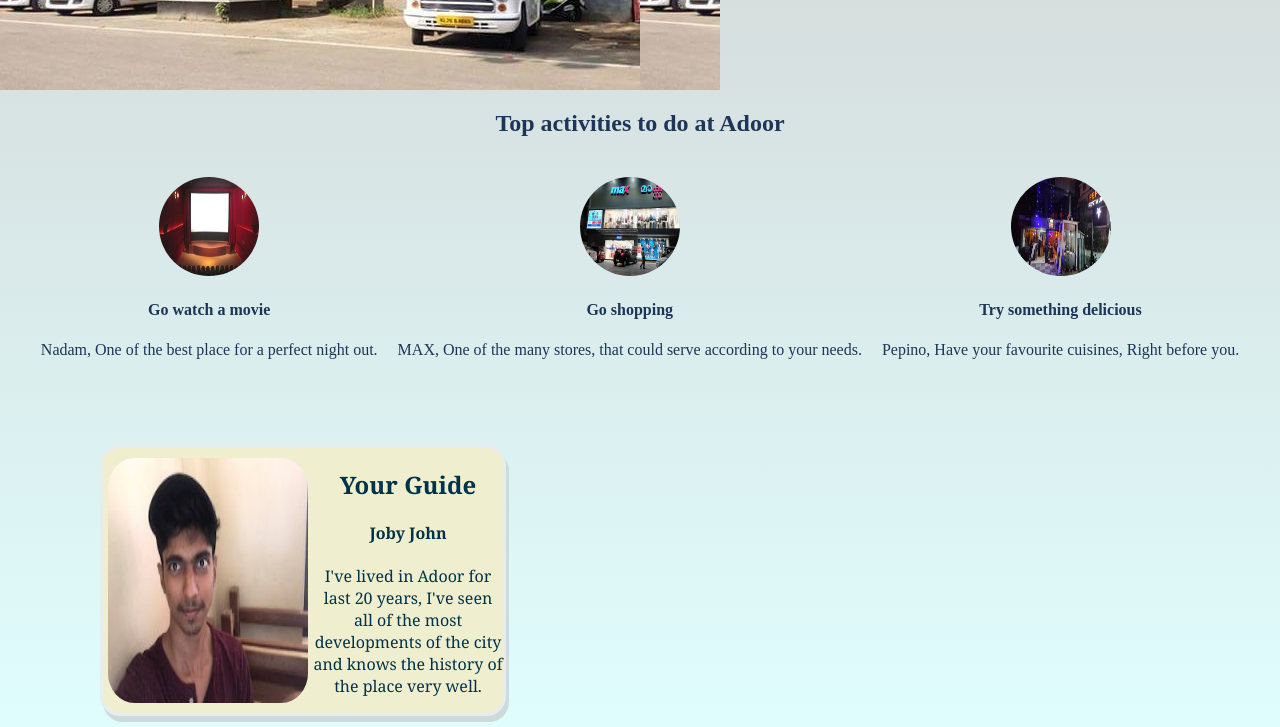
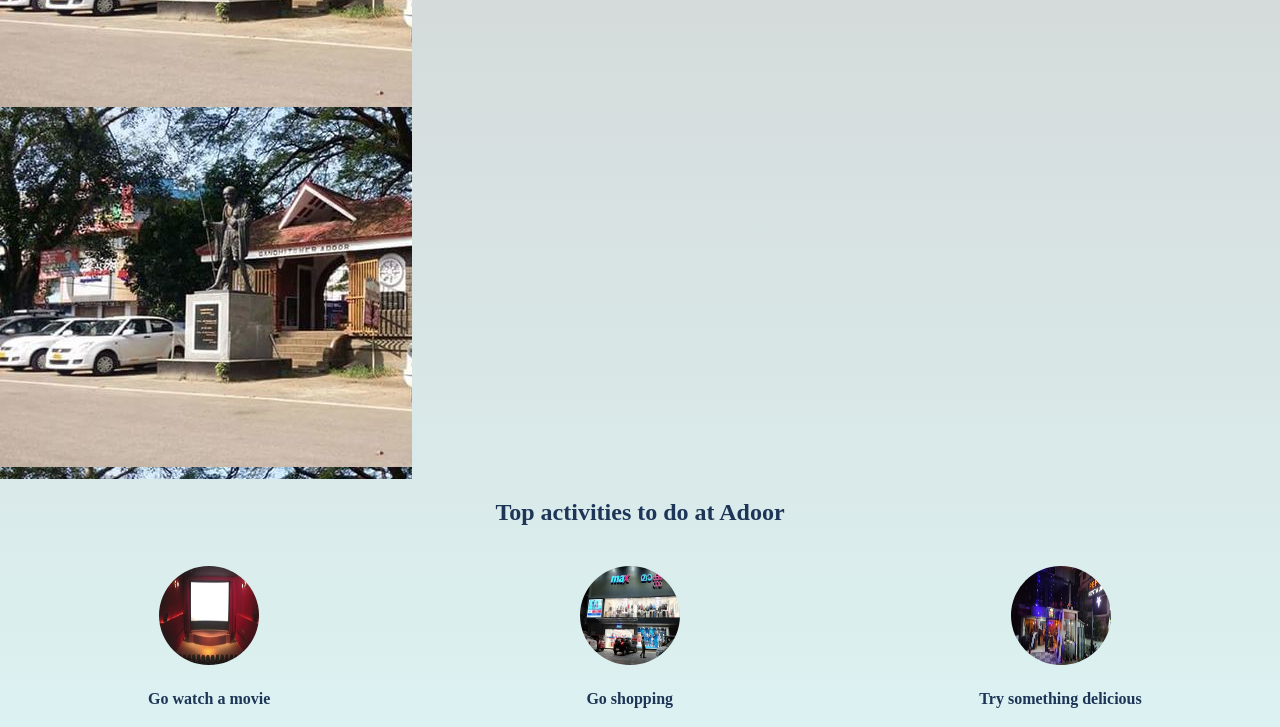
Before and after one commit to Joby-John/solo-project, a plain HTML site: page index.html in a window 1280 px wide. Shown: the part 253-980 px from the top of the page. Drawn offline with Linux system fonts and the light colour scheme.

Commit message:
Update styles.css

```diff
--- a/styles.css
+++ b/styles.css
@@ -7,8 +7,8 @@ header{
     background: url("images/Adoor.jpg");
     align-items: center;
     color:aliceblue;
-    width: 720px;
-    height: 343px;
+    width: 412px;
+    height: 732px;
 }
 h1{
     position: absolute;
```
